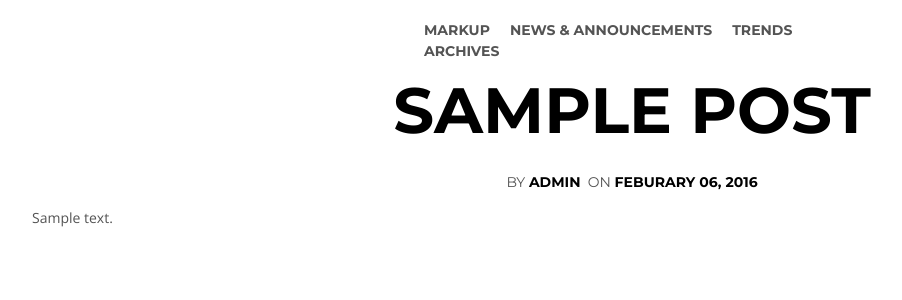
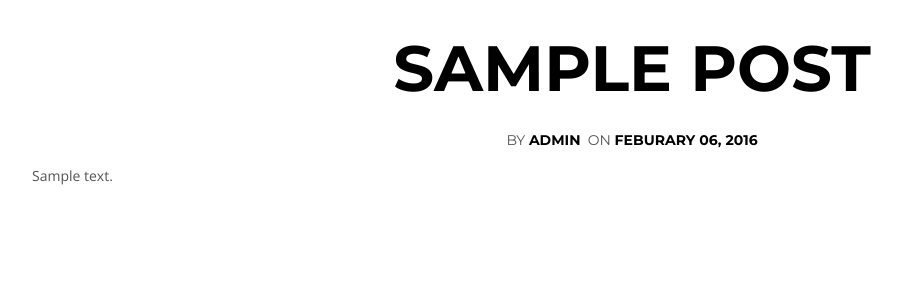
Before and after one commit to Brauxel/riddle-room, a WordPress theme: template theme/riddle-room/single.php in a window 1280 px wide. Shown: the part 73-373 px from the top of the page, without its empty margins (8-910 px from the left). Run offline with PHP 8.4 and a stand-in for WordPress, Linux system fonts and the light colour scheme; the site name, menu and one post (Sample post) are stand-ins, and other content is empty.

Commit message:
Favicon, blog categories removed

```diff
--- a/theme/riddle-room/archive.php
+++ b/theme/riddle-room/archive.php
@@ -9,7 +9,7 @@ get_header(); ?>
 
             <h1>Riddle Room <br>Blog</h1>
 
-            <ul class="archives">
+            <!--<ul class="archives">
             	<li><a href="#">Markup</a></li>
             	<li><a href="#">News &amp; Announcements</a></li>
             	<li><a href="#">Trends</a></li>
@@ -23,7 +23,7 @@ get_header(); ?>
                     </ul>
                 </li>
                 <div class="clear"></div>
-            </ul>
+            </ul>-->
 
             <?php $query = new WP_Query( array( 'post_type' => 'post' ) ); ?>
             <?php if ( $query->have_posts() ): ?>
--- a/theme/riddle-room/header.php
+++ b/theme/riddle-room/header.php
@@ -7,6 +7,7 @@
     <link type="text/css" rel="stylesheet" href="<?php bloginfo( 'template_url' ); ?>/css/riddle-room-blog.css">
     <link href="https://fonts.googleapis.com/css?family=Montserrat:400,700" rel="stylesheet" type="text/css">
     <link href="https://fonts.googleapis.com/css?family=Open+Sans:400,300,300italic,400italic" rel="stylesheet" type="text/css">
+    <link rel='shortcut icon' href='favicon.ico' type='image/x-icon'/ >
     <?php wp_head(); ?>
 </head>
 <body>
--- a/theme/riddle-room/single.php
+++ b/theme/riddle-room/single.php
@@ -1,7 +1,7 @@
 <?php get_header(); ?>
     <main>
     	<div class="wrap">
-            <ul class="archives">
+            <!--<ul class="archives">
             	<li><a href="#">Markup</a></li>
             	<li><a href="#">News &amp; Announcements</a></li>
             	<li><a href="#">Trends</a></li>
@@ -12,7 +12,7 @@
                     </ul>
                 </li>
                 <div class="clear"></div>
-            </ul>
+            </ul>-->
 
             <section class="blog-single">
             	<article>
```
Also changed, not shown: theme/riddle-room/favicon.ico (added), theme/riddle-room/images/favicon.png (added).
